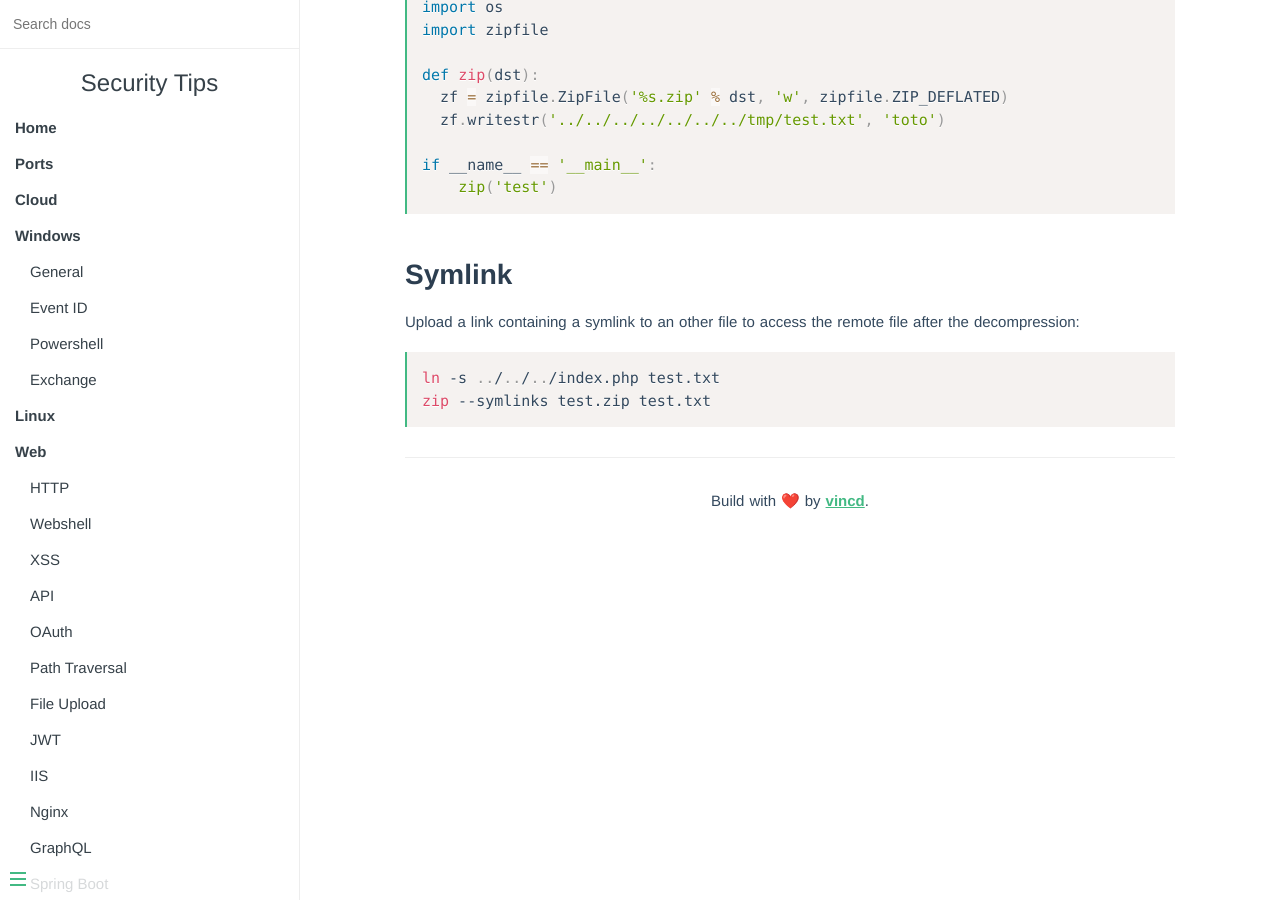
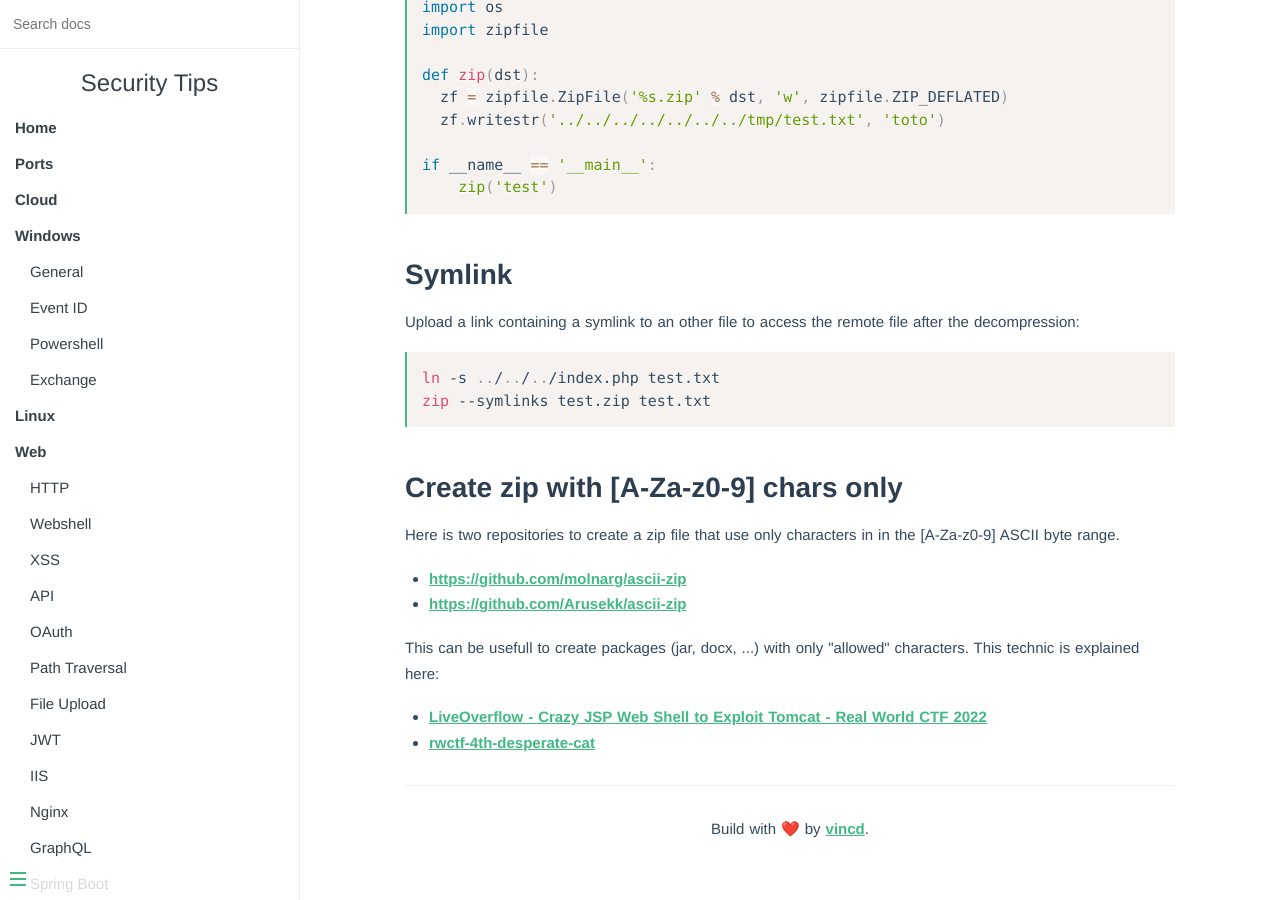
Before and after one commit to vincd/security-tips, an MkDocs documentation site: the page built from docs/zip.md, in a window 1280 px wide and 900 px high, scrolled down 326 px. Built offline with MkDocs 1.6.1, drawn with Linux system fonts in a browser that asks for light colours.

Commit message:
Add zip creation with [A-Za-z0-9] chars

````diff
--- a/docs/zip.md
+++ b/docs/zip.md
@@ -28,3 +28,18 @@ after the decompression:
 ln -s ../../../index.php test.txt
 zip --symlinks test.zip test.txt
 ```
+
+
+## Create zip with [A-Za-z0-9] chars only
+
+Here is two repositories to create a zip file that use only characters in in the
+[A-Za-z0-9] ASCII byte range.
+
+- [https://github.com/molnarg/ascii-zip](https://github.com/molnarg/ascii-zip)
+- [https://github.com/Arusekk/ascii-zip](https://github.com/Arusekk/ascii-zip)
+
+This can be usefull to create packages (jar, docx, ...) with only "allowed" characters.
+This technic is explained here:
+
+- [LiveOverflow - Crazy JSP Web Shell to Exploit Tomcat - Real World CTF 2022](https://www.youtube.com/watch?v=qA8KB6KndrE)
+- [rwctf-4th-desperate-cat](https://github.com/voidfyoo/rwctf-4th-desperate-cat/tree/main/writeup)
````
